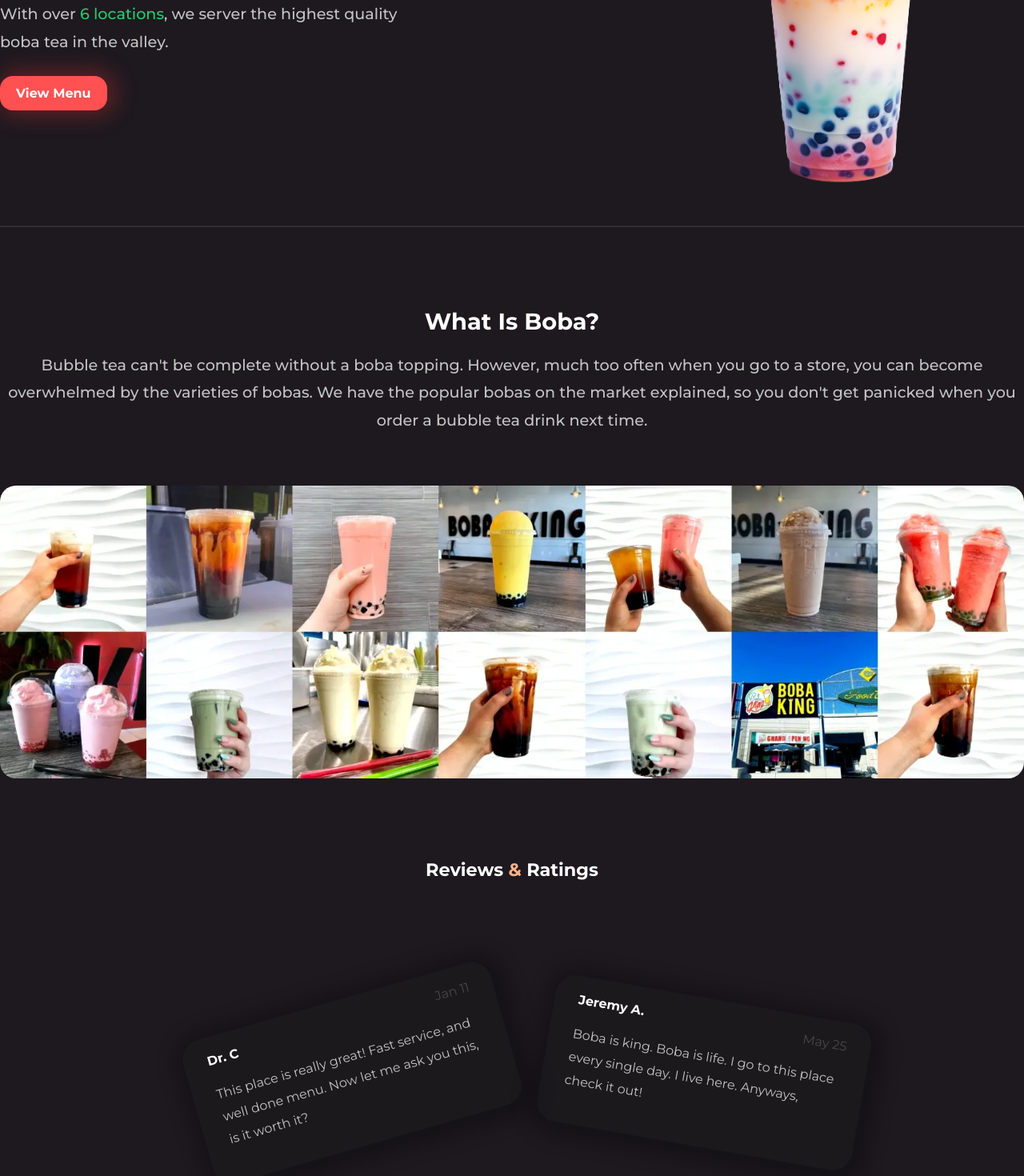
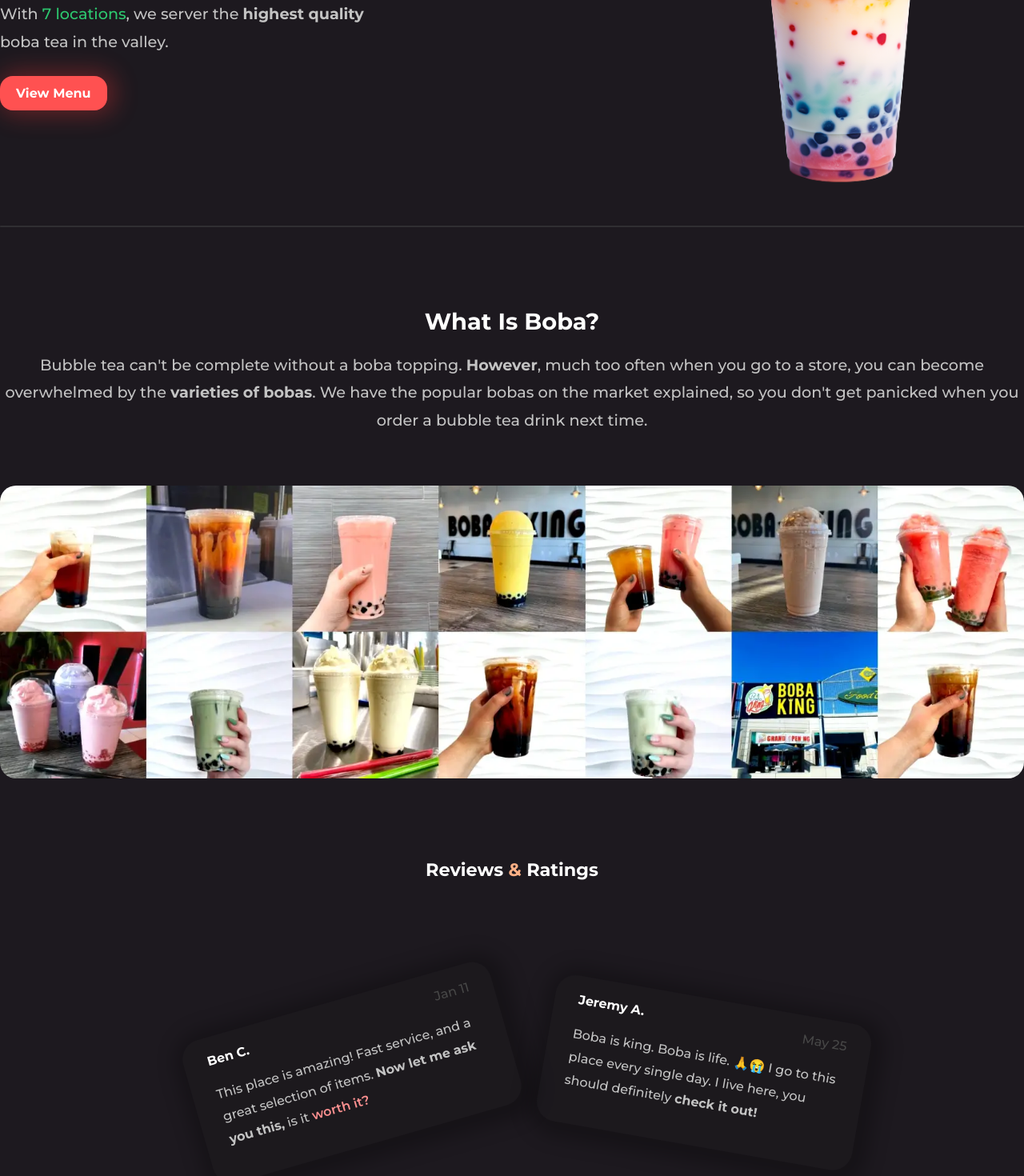
Before and after one commit to SaturnKai/BobaKing, a SvelteKit app: page / in a window 1280 px wide. Shown: the part 338-1808 px from the top of the page at 80% size. Built offline with nearby package versions, Linux system fonts and the light colour scheme; a web font is replaced by a local one.

Commit message:
beautify homepage

```diff
--- a/src/components/Review.svelte
+++ b/src/components/Review.svelte
@@ -1,6 +1,5 @@
 <script lang="ts">
 	export let name: string;
-	export let content: string;
 	export let date: string;
 
 	export let id: string;
@@ -18,7 +17,9 @@
 		<i class="icon fa-solid fa-star" />
 		<i class="icon fa-solid fa-star" />
 	</div>
-	<p class="content">{content}</p>
+	<p class="content">
+		<slot />
+	</p>
 </div>
 
 <style>
@@ -44,10 +45,12 @@
 	}
 
 	.date {
+		font-weight: 500;
 		color: #474747;
 	}
 
 	.content {
+		font-weight: 500;
 		color: #c3c3c3;
 		line-height: 1.8;
 		margin-top: 20px;
--- a/src/routes/+page.svelte
+++ b/src/routes/+page.svelte
@@ -13,8 +13,8 @@
 		<div class="left">
 			<h1 class="title">Best Boba in <span class="text-yellow">Vegas</span></h1>
 			<p class="description">
-				With over <span class="text-green">6 locations</span>, we server the highest quality boba
-				tea in the valley.
+				With <span class="text-green">7 locations</span>, we server the <b>highest quality</b> boba tea
+				in the valley.
 			</p>
 			<a class="menu-button" href="/menu">
 				<Button color="#ff5151" shadow="#ff3a3a55" hover="#e44747">View Menu</Button>
@@ -27,27 +27,31 @@
 	<Separator />
 	<h2 class="title-2">What Is Boba?</h2>
 	<p class="description text-center">
-		Bubble tea can't be complete without a boba topping. However, much too often when you go to a
-		store, you can become overwhelmed by the varieties of bobas. We have the popular bobas on the
-		market explained, so you don't get panicked when you order a bubble tea drink next time.
+		Bubble tea can't be complete without a boba topping. <b>However</b>, much too often when you go
+		to a store, you can become overwhelmed by the <b>varieties of bobas</b>. We have the popular
+		bobas on the market explained, so you don't get panicked when you order a bubble tea drink next
+		time.
 	</p>
 	<div class="reel-container">
 		<img class="image-2" src="reel.webp" alt="reel of boba drinks." />
 	</div>
 	<h3 class="title-3 text-center">Reviews <span class="text-brown">&</span> Ratings</h3>
 	<div class="reviews">
-		<Review
-			name="Dr. C"
-			content="This place is really great! Fast service, and well done menu. Now let me ask you this, is it worth it?"
-			date="Jan 11"
-			id="r1"
-		/>
-		<Review
-			name="Jeremy A."
-			content="Boba is king. Boba is life. I go to this place every single day. I live here. Anyways, check it out!"
-			date="May 25"
-			id="r2"
-		/>
+		<Review name="Ben C." date="Jan 11" id="r1"
+			>This place is amazing! Fast service, and a great selection of items. <b>
+				Now let me ask you this,
+			</b>
+			is it
+			<a
+				class="link"
+				href="https://i.kym-cdn.com/entries/icons/original/000/041/366/isitreallyworthit.jpg"
+				target="_blank">worth it?</a
+			></Review
+		>
+		<Review name="Jeremy A." date="May 25" id="r2"
+			>Boba is king. Boba is life. 🙏😭 I go to this place every single day. I live here, you should
+			definitely <b>check it out!</b></Review
+		>
 	</div>
 	<div class="end" />
 </div>
@@ -75,6 +79,11 @@
 		margin: 0 auto;
 		border-radius: 20px;
 		margin-top: 40px;
+		transition: filter 100ms ease;
+	}
+
+	.image-2:hover {
+		filter: brightness(80%);
 	}
 
 	.left {
@@ -129,6 +138,16 @@
 		margin-bottom: 200px;
 	}
 
+	.link {
+		font-weight: 600;
+		text-decoration: none;
+		color: #fc9090;
+	}
+
+	.link:hover {
+		color: #dd7878;
+	}
+
 	.text-center {
 		text-align: center;
 	}
```
Also changed, not shown: src/lib/locations.ts (+6 -6 lines), src/lib/menu.ts (+24 -1 lines).
